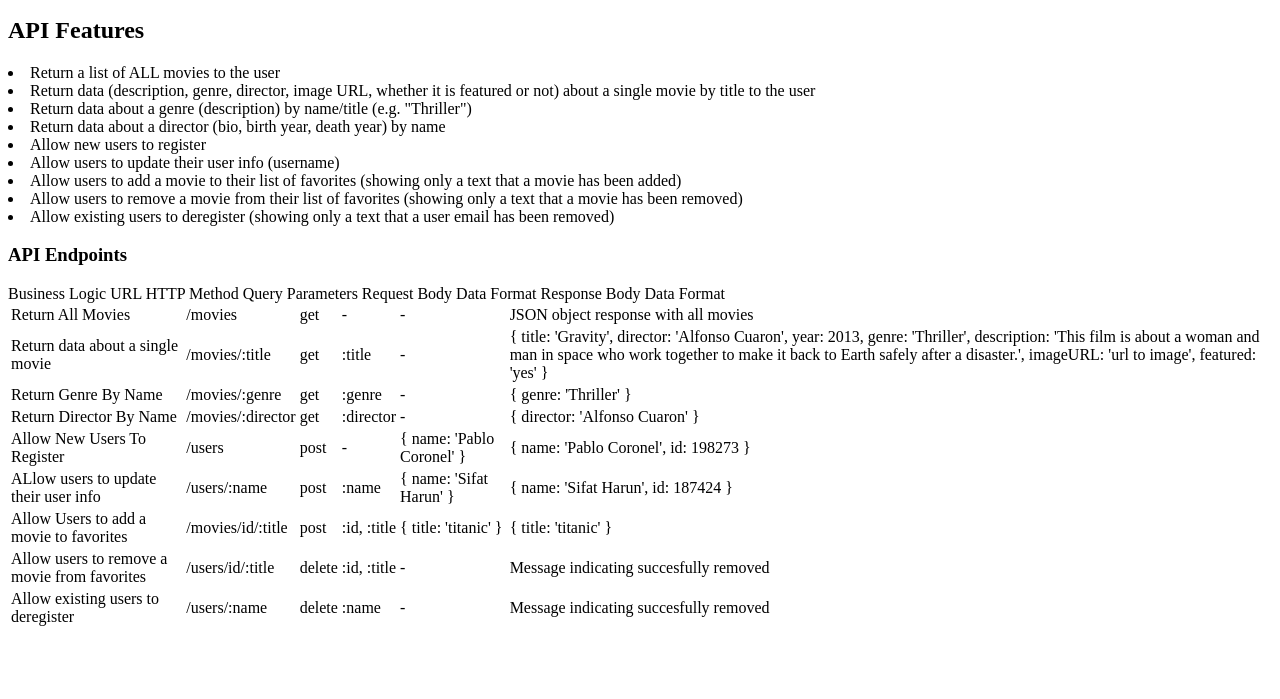
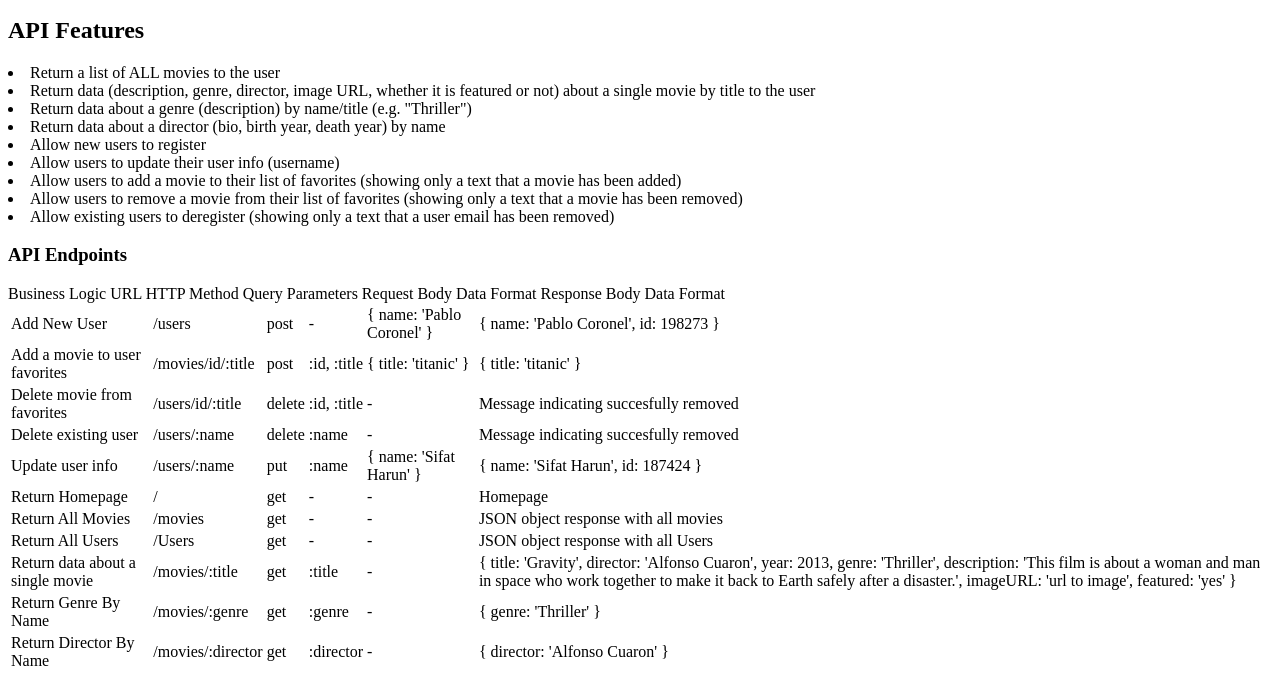
Before and after one commit to Pablo5481/movie_api, a website: page public/documentation.html in a window 1280 px wide. Shown: the part 101-800 px from the top of the page. Drawn offline with Linux system fonts and the light colour scheme.

Commit message:
updated endpoint descriptions

```diff
--- a/public/documentation.html
+++ b/public/documentation.html
@@ -55,7 +55,7 @@
     <h3>API Endpoints</h3>
 
 
-      <th>Business Logic</tr>
+      <th>Business Logic</th>
       <th>URL</th>
       <th>HTTP Method</th>
       <th>Query Parameters</th>
@@ -67,6 +67,95 @@
   <table>
     <tbody>
 
+      <!--CREATE-->
+
+      <tr>
+        <td>Add New User</td>
+        <td>/users</td>
+        <td>post</td>
+        <td>-</td>
+        <td>
+          {
+          name: 'Pablo Coronel'
+        }
+        </td>
+        <td>
+          {
+          name: 'Pablo Coronel',
+          id: 198273
+        }
+        </td>
+      </tr>
+
+      <tr>
+        <td>Add a movie to user favorites</td>
+        <td>/movies/id/:title</td>
+        <td>post</td>
+        <td>:id, :title</td>
+        <td>
+          {
+          title: 'titanic'
+        }
+        </td>
+        <td>
+          {
+          title: 'titanic'
+        }
+        </td>
+      </tr>
+
+      <!--DELETE-->
+
+      <tr>
+        <td>Delete movie from favorites</td>
+        <td>/users/id/:title</td>
+        <td>delete</td>
+        <td>:id, :title</td>
+        <td>-</td>
+        <td>Message indicating succesfully removed</td>
+      </tr>
+
+      <tr>
+        <td>Delete existing user</td>
+        <td>/users/:name</td>
+        <td>delete</td>
+        <td>:name</td>
+        <td>-</td>
+        <td>Message indicating succesfully removed</td>
+      </tr>
+    </tbody>
+
+    <!--UPDATE-->
+
+      <tr>
+        <td>Update user info</td>
+        <td>/users/:name</td>
+        <td>put</td>
+        <td>:name</td>
+        <td>
+          {
+          name: 'Sifat Harun'
+        }
+        </td>
+        <td>
+          {
+          name: 'Sifat Harun',
+          id: 187424
+        }
+        </td>
+      </tr>
+
+      <!--READ-->
+
+      <tr>
+        <td>Return Homepage</td>
+        <td>/</td>
+        <td>get</td>
+        <td>-</td>
+        <td>-</td>
+        <td>Homepage</td>
+      </tr>
+
       <tr>
         <td>Return All Movies</td>
         <td>/movies</td>
@@ -74,6 +163,15 @@
         <td>-</td>
         <td>-</td>
         <td>JSON object response with all movies</td>
+      </tr>
+
+      <tr>
+        <td>Return All Users</td>
+        <td>/Users</td>
+        <td>get</td>
+        <td>-</td>
+        <td>-</td>
+        <td>JSON object response with all Users</td>
       </tr>
 
       <tr>
@@ -121,81 +219,6 @@
         </td>
       </tr>
 
-      <tr>
-        <td>Allow New Users To Register</td>
-        <td>/users</td>
-        <td>post</td>
-        <td>-</td>
-        <td>
-          {
-          name: 'Pablo Coronel'
-        }
-        </td>
-        <td>
-          {
-          name: 'Pablo Coronel',
-          id: 198273
-        }
-        </td>
-      </tr>
-
-      <tr>
-        <td>ALlow users to update their user info</td>
-        <td>/users/:name</td>
-        <td>post</td>
-        <td>:name</td>
-        <td>
-          {
-          name: 'Sifat Harun'
-        }
-        </td>
-        <td>
-          {
-          name: 'Sifat Harun',
-          id: 187424
-        }
-        </td>
-      </tr>
-
-      <tr>
-        <td>Allow Users to add a movie to favorites</td>
-        <td>/movies/id/:title</td>
-        <td>post</td>
-        <td>:id, :title</td>
-        <td>
-          {
-          title: 'titanic'
-        }
-        </td>
-        <td>
-          {
-          title: 'titanic'
-        }
-        </td>
-      </tr>
-
-      <tr>
-        <td>Allow users to remove a movie from favorites</td>
-        <td>/users/id/:title</td>
-        <td>delete</td>
-        <td>:id, :title</td>
-        <td>-</td>
-        <td>Message indicating succesfully removed</td>
-      </tr>
-
-      <tr>
-        <td>Allow existing users to deregister</td>
-        <td>/users/:name</td>
-        <td>delete</td>
-        <td>:name</td>
-        <td>-</td>
-        <td>Message indicating succesfully removed</td>
-      </tr>
-    </tbody>
-
   </table>
-
-
-
   </body>
 </html>
```
